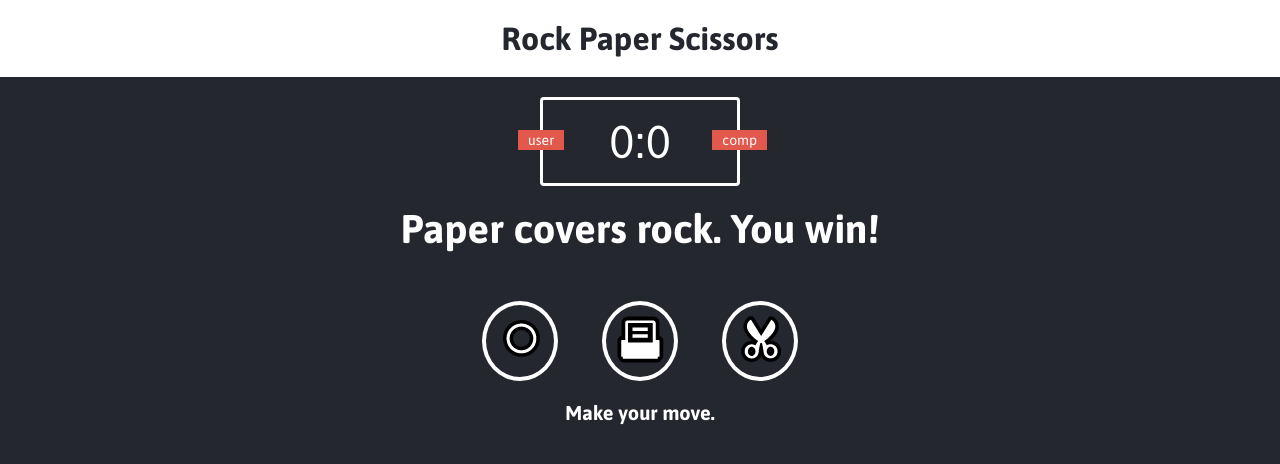
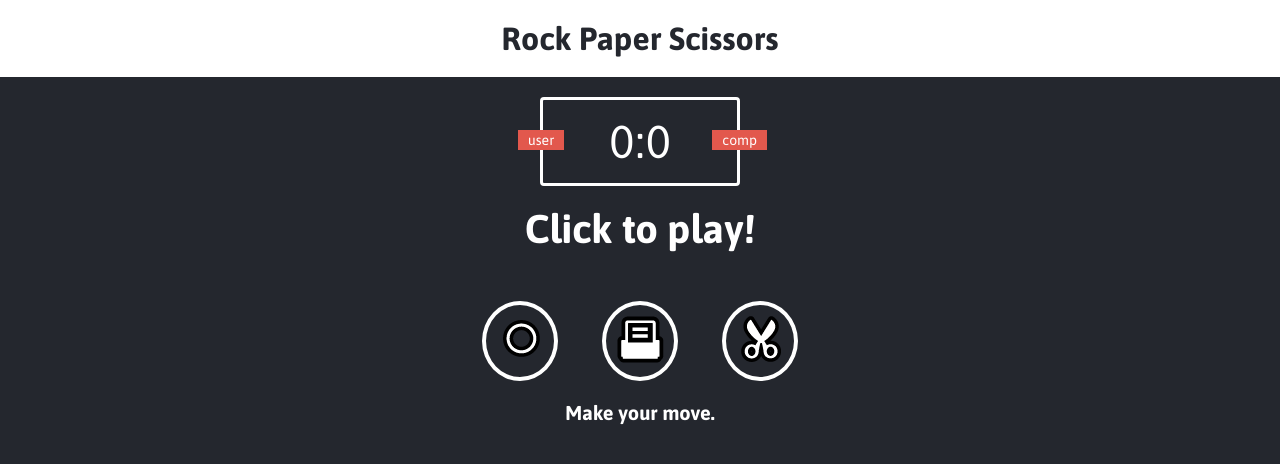
Before and after one commit to flipmtf/RockPaperScissors, a plain HTML site: page index.html in a window 1280 px wide. Drawn offline with Linux system fonts and the light colour scheme.

Commit message:
Last Minute Update

```diff
--- a/index.html
+++ b/index.html
@@ -17,7 +17,7 @@
     </div>
 
     <div class="result">
-      <p>Paper covers rock. You win!</p>
+      <p>Click to play!</p>
     </div>
 
     <div class="choices">
```
